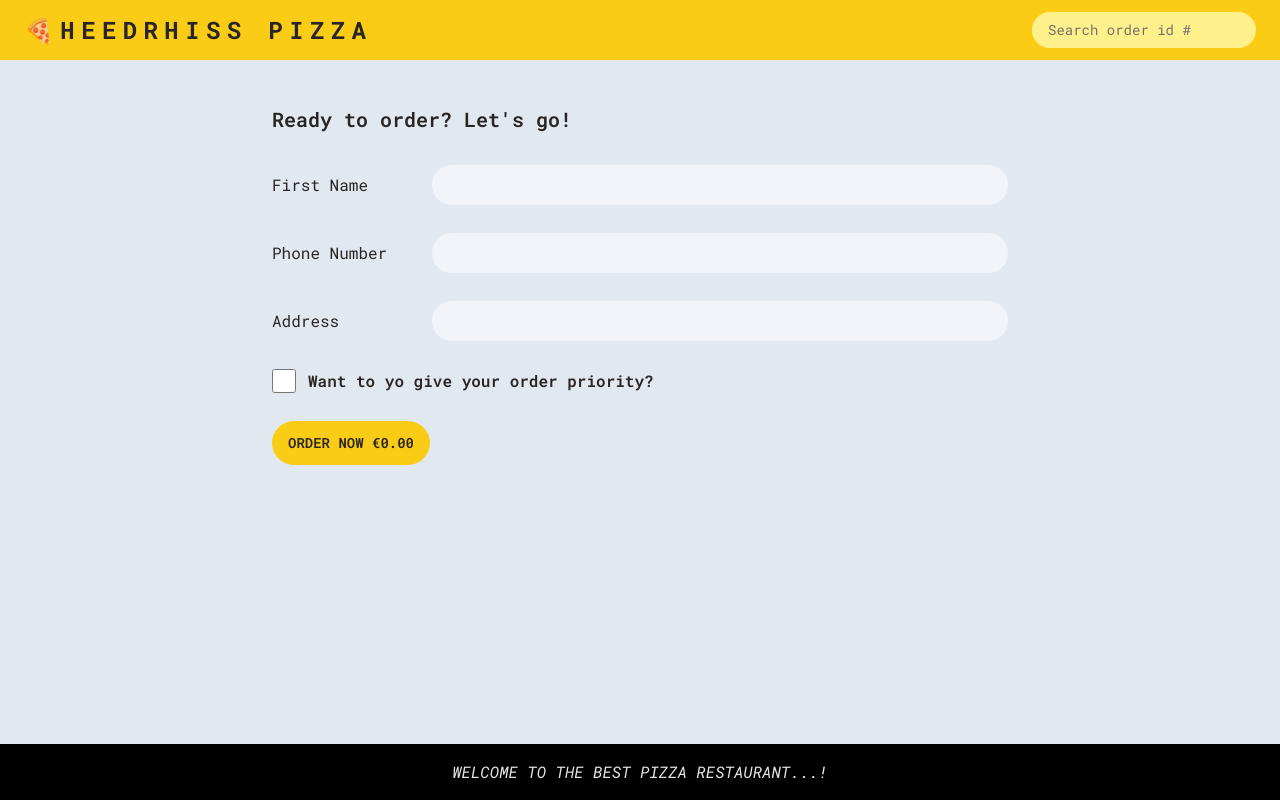
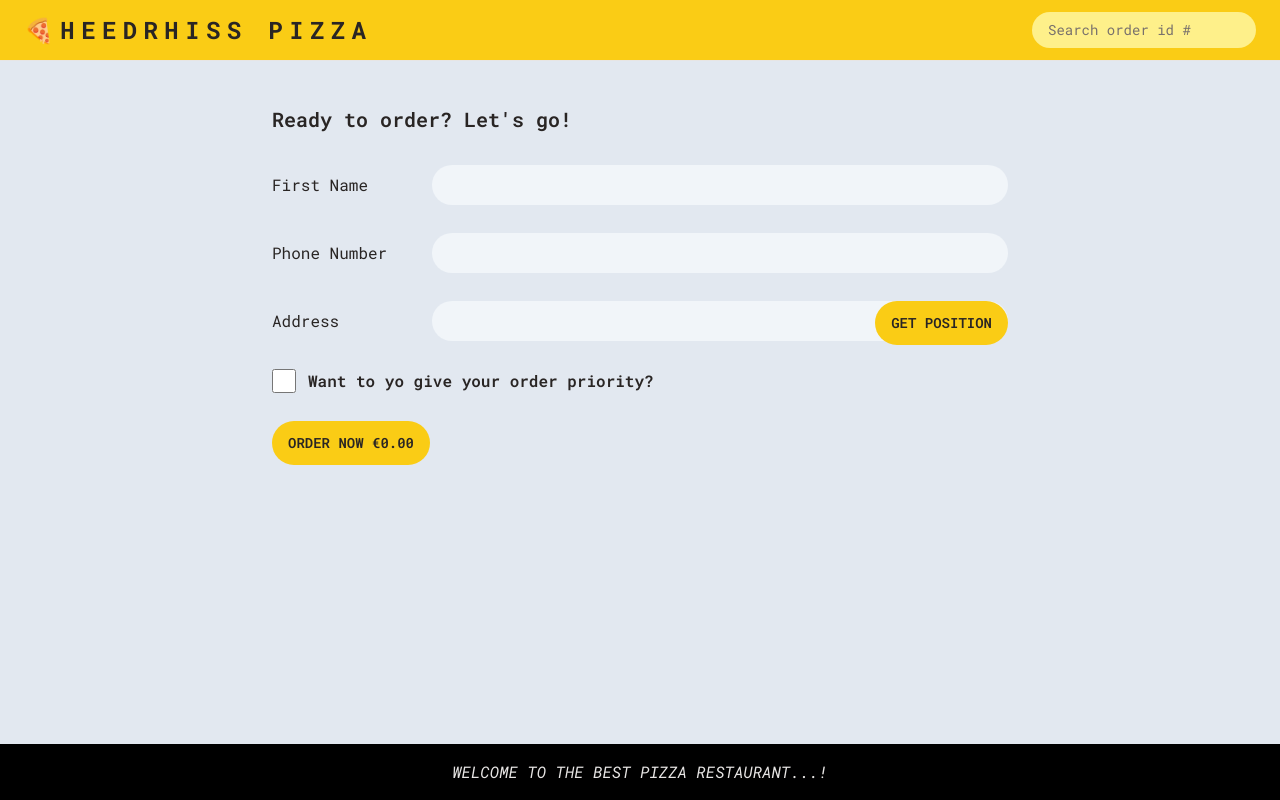
Before and after one commit to heedrhiss/heedrhiss_pizza, a React (Vite) app: page /order/new in a window 1280 px wide. Built offline with nearby package versions, Linux system fonts and the light colour scheme.

Commit message:
geolocation

```diff
--- a/src/features/order/CreateOrder.jsx
+++ b/src/features/order/CreateOrder.jsx
@@ -2,10 +2,11 @@ import { useState } from "react";
 import { Form, redirect, useActionData, useNavigation } from "react-router-dom";
 import { createOrder } from "../services/apiRestaurant";
 import Button from "../ui/Button";
-import { useSelector } from "react-redux";
+import { useDispatch, useSelector } from "react-redux";
 import { clearCart, getTotalPrice } from "../cart/CartSlice";
 import store from '../../store';
 import { formatCurrency } from "../utilities/helpers";
+import { fetchAddress } from "../user/userSlice";
 
 // https://uibakery.io/regex-library/phone-number
 const isValidPhone = (str) =>
@@ -16,7 +17,7 @@ const isValidPhone = (str) =>
 
 function CreateOrder() {
   const [withPriority, setWithPriority] = useState(false);
-  const username = useSelector(state=> state.user.username)
+  const {username, address, status, position, error} = useSelector(state=> state.user)
   const navigation = useNavigation()
   const submitting = navigation.state === 'submitting'
   const formErrors = useActionData();
@@ -24,12 +25,13 @@ function CreateOrder() {
   const priority = withPriority ? totalPrice * 0.2 : 0;
   const finalPrice = totalPrice + priority;
 
-  const cart = useSelector(state=> state.cart.cart);
+  const cart = useSelector(state=> state.cart.cart)
+  const dispatch = useDispatch();
+  const isLoading = status === 'loading';
 
   return (
     <div className="px-1">
       <h2 className="font-semibold text-xl my-8">Ready to order? Let's go!</h2>
-
       <Form method="POST">
         <div className="flex flex-col sm:flex-row mb-7 sm:items-center grow">
           <label className="sm:basis-40">First Name</label>
@@ -44,11 +46,15 @@ function CreateOrder() {
           </div>
         </div>
 
-        <div className="flex flex-col sm:flex-row sm:items-center mb-7">
+        <div className="relative flex flex-col sm:flex-row sm:items-center mb-7">
           <label className="sm:basis-40">Address</label>
           <div className="grow">
-            <input className="input w-full" type="text" name="address" required />
+            <input className="input w-full" type="text" disabled={isLoading} defaultValue={address} name="address" required />
+            {error && <p className="text-red-700 bg-red-200 rounded-xl py-1 px-3 text-sm mt-1 italic">{error}</p>}
           </div>
+          {!address && <span className="absolute right-0 top-6 sm:top-0"><Button type="primary" onClick={(e)=>{
+            e.preventDefault()
+            dispatch(fetchAddress())}}>Get position</Button></span>}
         </div>
 
         <div className="flex items-center space-x-3 font-semibold mb-7">
@@ -65,7 +71,8 @@ function CreateOrder() {
 
         <div>
         <input type="hidden" name="cart" value={JSON.stringify(cart)} />
-        <Button disabled={submitting} type="primary">{submitting ? "Placing Order..." : `Order now ${formatCurrency(finalPrice)}`}</Button>
+        <input type="hidden" name="position" value={position ? `${position.latitude},${position.longitude}`: ""}/>
+        <Button disabled={submitting || isLoading} type="primary">{submitting ? "Placing Order..." : `Order now ${formatCurrency(finalPrice)}`}</Button>
         </div>
       </Form>
     </div>
--- a/src/features/user/userSlice.js
+++ b/src/features/user/userSlice.js
@@ -1,30 +1,34 @@
-// function getPosition() {
-//   return new Promise(function (resolve, reject) {
-//     navigator.geolocation.getCurrentPosition(resolve, reject);
-//   });
-// }
+import { createAsyncThunk, createSlice } from "@reduxjs/toolkit";
+import {getAddress} from '../services/apiGeocoding';
+const initialState = {
+  username: "",
+  state: 'idle',
+  position: {},
+  address: "",
+  error: ""
+}
 
-import { createSlice } from "@reduxjs/toolkit"
+function getPosition() {
+  return new Promise(function (resolve, reject) {
+    navigator.geolocation.getCurrentPosition(resolve, reject);
+  });
+}
 
-// async function fetchAddress() {
-//   // 1) We get the user's geolocation position
-//   const positionObj = await getPosition();
-//   const position = {
-//     latitude: positionObj.coords.latitude,
-//     longitude: positionObj.coords.longitude,
-//   };
+export const fetchAddress = createAsyncThunk('user/fetchAddress', async function (){
+  // 1) We get the user's geolocation position
+  const positionObj = await getPosition();
+  const position = {
+    latitude: positionObj.coords.latitude,
+    longitude: positionObj.coords.longitude,
+  };
 
-//   // 2) Then we use a reverse geocoding API to get a description of the user's address, so we can display it the order form, so that the user can correct it if wrong
-//   const addressObj = await getAddress(position);
-//   const address = `${addressObj?.locality}, ${addressObj?.city} ${addressObj?.postcode}, ${addressObj?.countryName}`;
+  // 2) Then we use a reverse geocoding API to get a description of the user's address, so we can display it the order form, so that the user can correct it if wrong
+  const addressObj = await getAddress(position);
+  const address = `${addressObj?.locality}, ${addressObj?.city} ${addressObj?.postcode}, ${addressObj?.countryName}`;
 
-//   // 3) Then we return an object with the data that we are interested in
-//   return { position, address };
-// }
-
-const initialState = {
-  username: ""
-}
+  // 3) Then we return an object with the data that we are interested in
+  return { position, address };
+  })
 
 const userSlice = createSlice({
   name: "user",
@@ -33,7 +37,21 @@ const userSlice = createSlice({
     updateName(state, action){
       state.username= action.payload;
     }
-  }
+  },
+  extraReducers: (builder)=> builder
+  .addCase(
+    fetchAddress.pending, (state, action)=>
+    {state.status = "loading"})
+  .addCase(
+    fetchAddress.fulfilled, (state, action)=>
+    {state.position = action.payload.position
+    state.address = action.payload.address
+    state.status = "idle"})
+  .addCase(
+    fetchAddress.rejected, (state, action)=>
+    {state.status = "error"
+     state.error = "Error fetching your location, make sure location is allowed."})
+
 })
 
 export const {updateName} = userSlice.actions;
```
